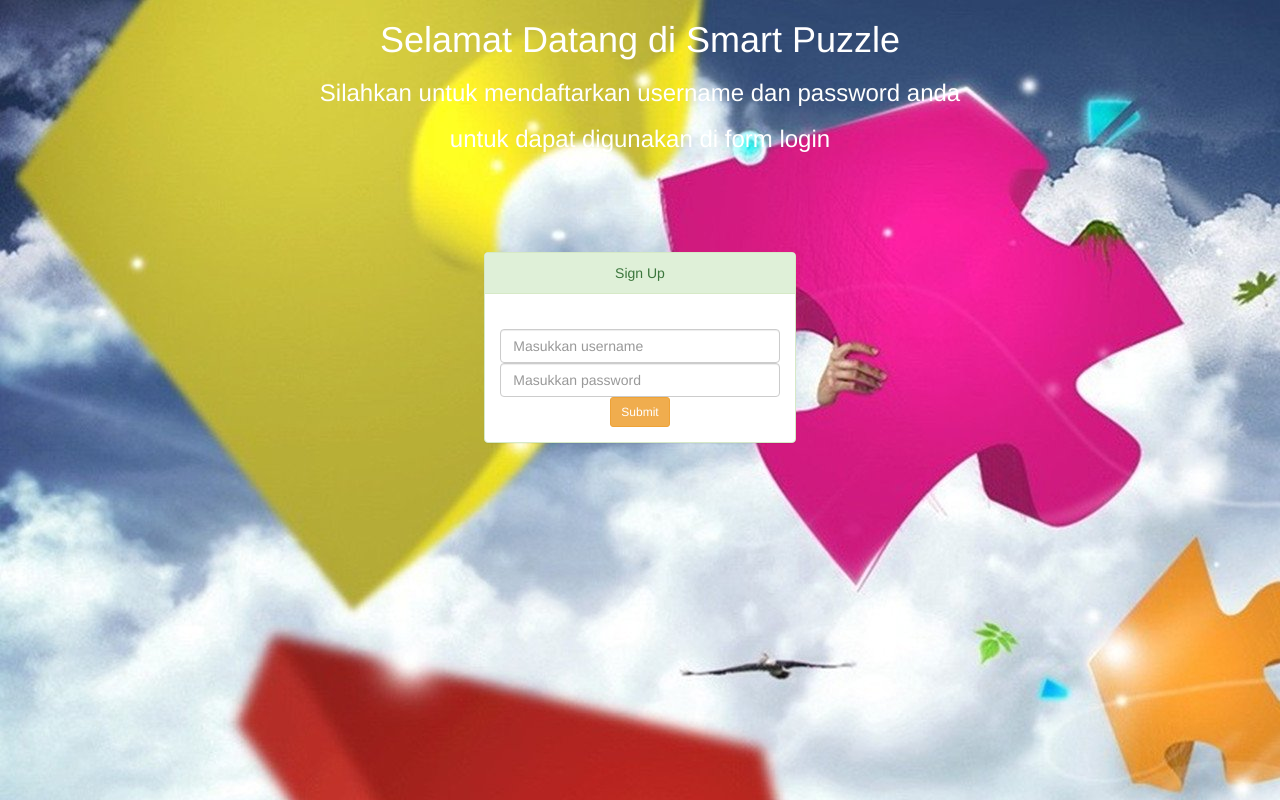
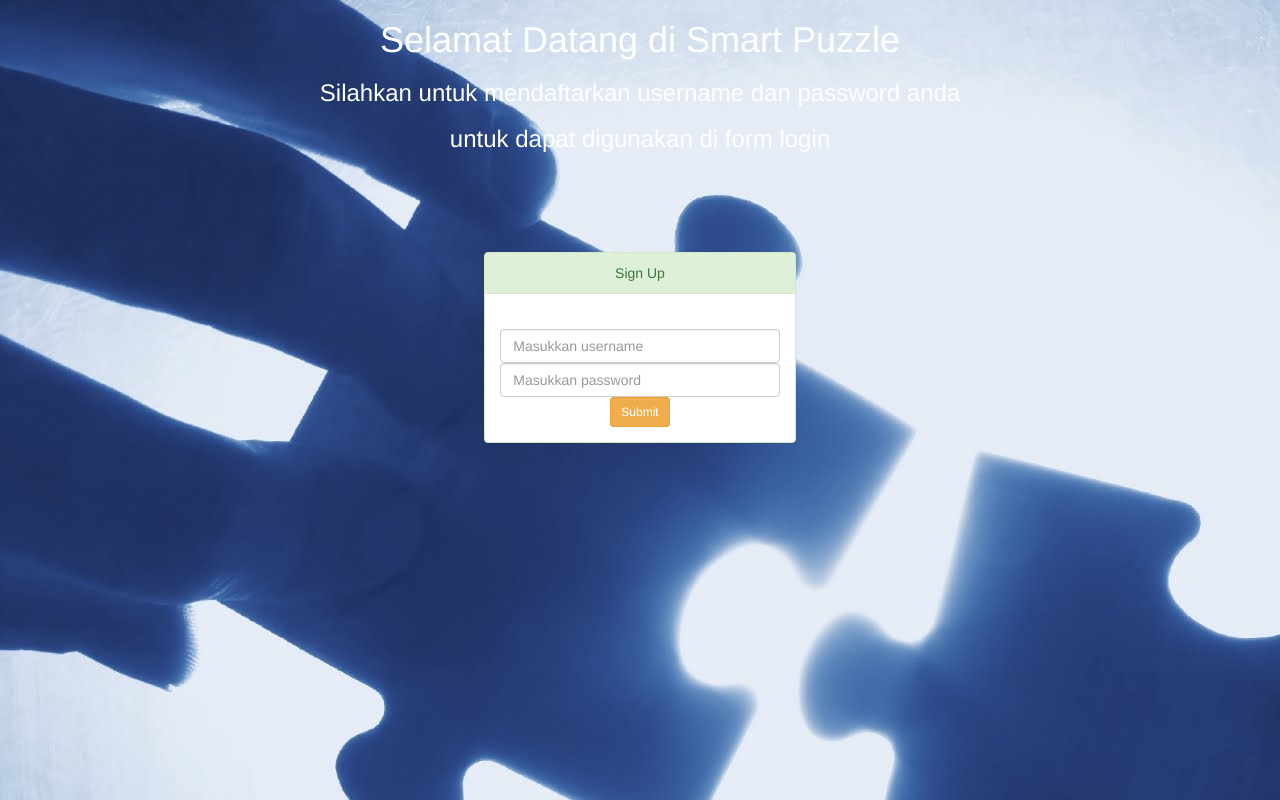
Before and after one commit to devileya/SmartPuzzle, a plain HTML site: page daftar.html in a window 1280 px wide. Drawn offline with Linux system fonts and the light colour scheme.

Commit message:
Update daftar.html

```diff
--- a/daftar.html
+++ b/daftar.html
@@ -11,7 +11,7 @@ and open the template in the editor.
 <script src="js/bootstrap.min.js"></script>
 <html>
 <title>Sign Up</title>
-<body background="image/puzzle.jpg">
+<body background="image/signup.jpg">
 
 <font color="white">
 <h1><center>Selamat Datang di Smart Puzzle</center></h1>
```
